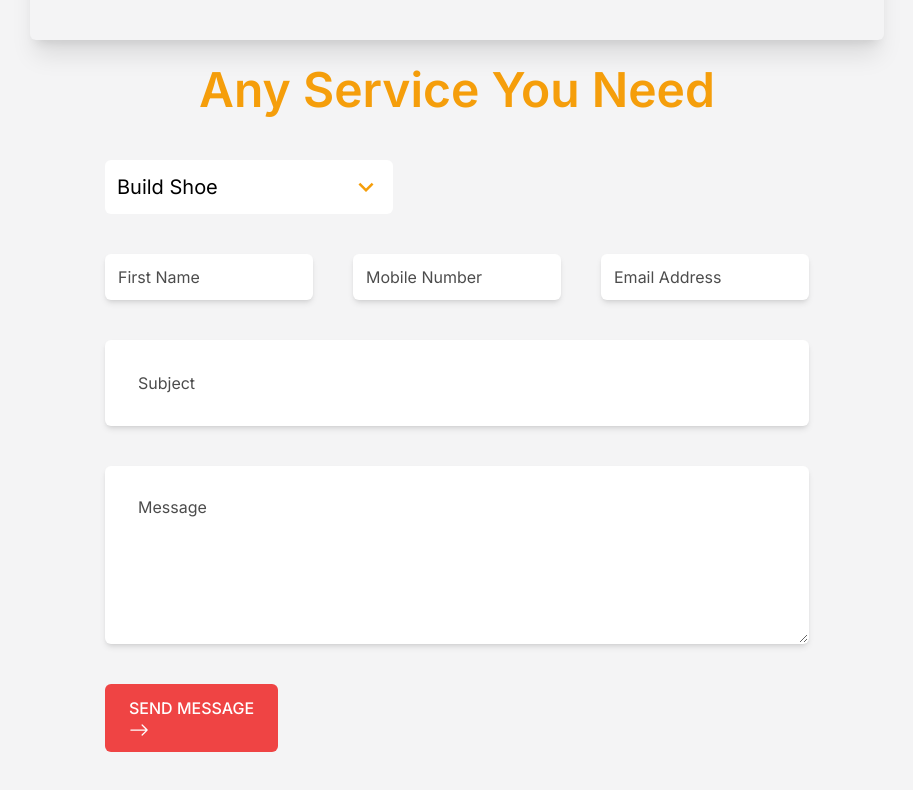
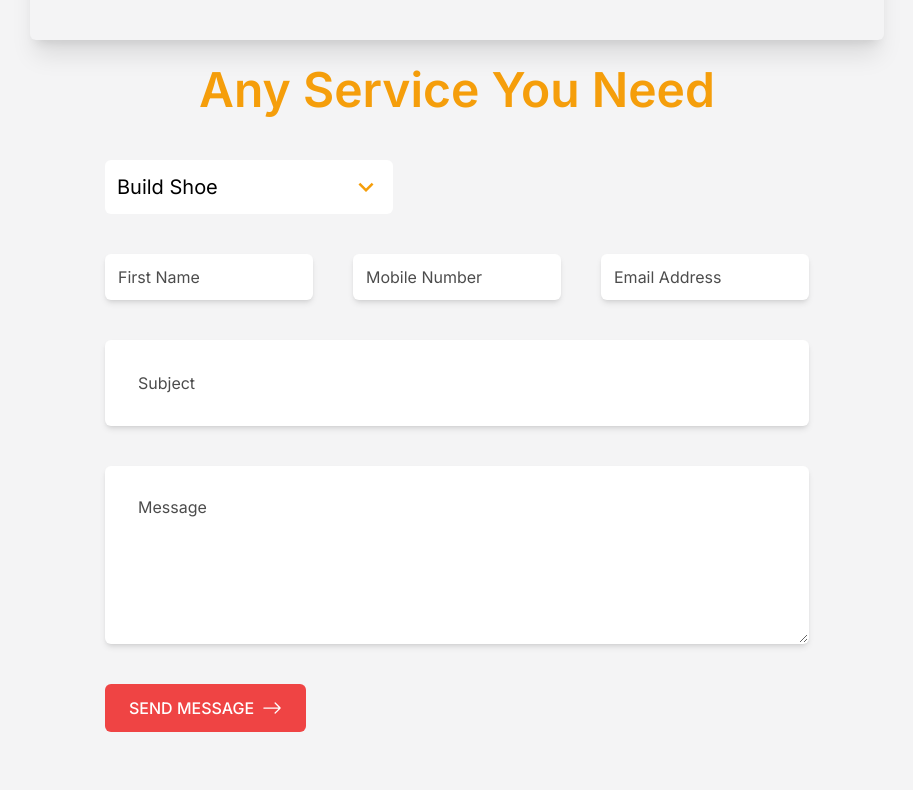
Before and after one commit to mmesomasaint/hulksmasher, a Next.js app: page / in a window 1280 px wide. Shown: the part 4293-5083 px from the top of the page, without its empty margins (183-1096 px from the left). Built offline with nearby package versions, Linux system fonts and the light colour scheme.

Commit message:
Fix: Flex btn children

```diff
--- a/app/components/contact.tsx
+++ b/app/components/contact.tsx
@@ -163,8 +163,10 @@ function Contact() {
             className='w-full placeholder:text-black placeholder:opacity-70 text-base font-normal leading-none p-8 rounded-md shadow-md bg-white focus:outline-none border border-transparent focus:border-amber-500'
           />
           <Button>
-            <span>SEND MESSAGE</span>
+            <span className='flex justify-center items-center gap-2'>
+            <p>SEND MESSAGE</p>
             <BsArrowRight className='text-white text-xl' />
+            </span>
           </Button>
         </div>
       </div>
```
